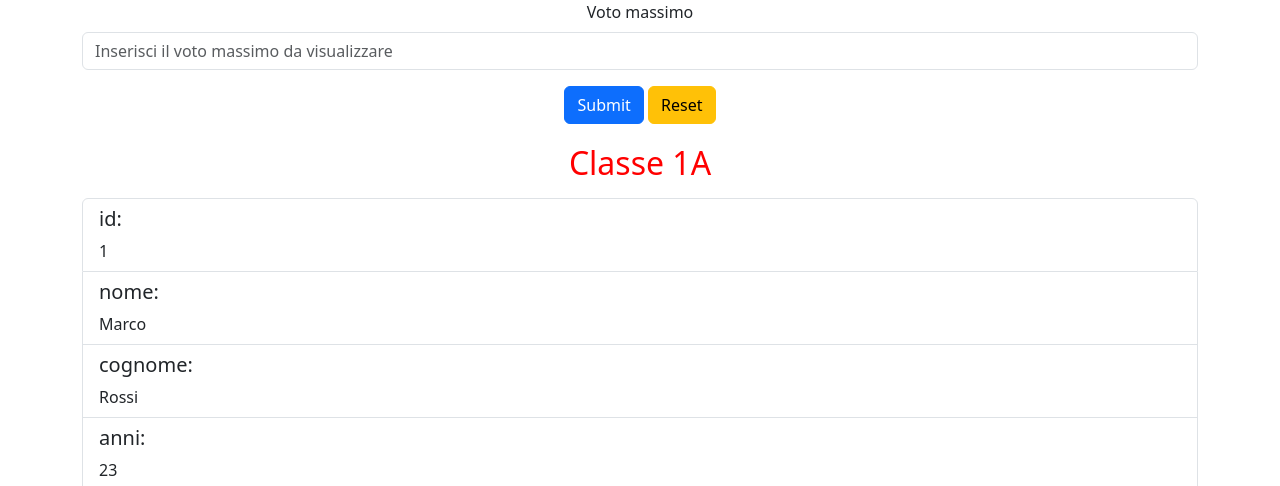
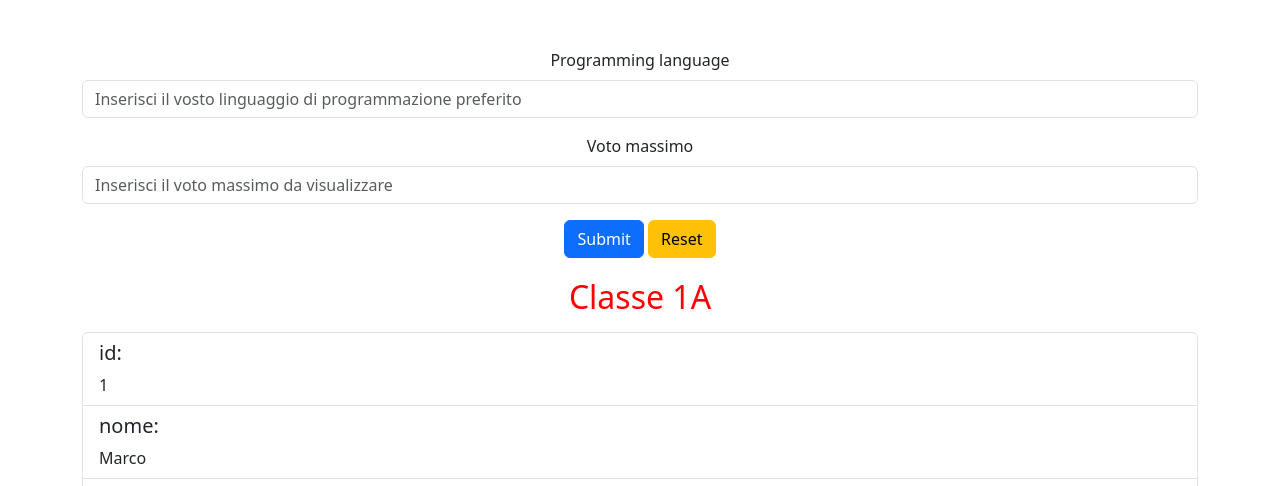
Before and after one commit to Tommaso-Panarotto/php-snacks-b1, a PHP site: page /snack4.php in a window 1280 px wide. Shown: the top 486 px of the page. Run offline with PHP 8.4, Linux system fonts and the light colour scheme.

Commit message:
end exercise

```diff
--- a/snack-4/snack4.php
+++ b/snack-4/snack4.php
@@ -253,7 +253,7 @@ foreach ($classi as $key => $classe) {
 */
 
 
-if (isset($_GET["Vote"]) && $_GET["Vote"] !== '') {
+if (isset($_GET["Vote"]) && $_GET["Vote"] !== '' && ($_GET["Vote"] >= 0 && $_GET["Vote"] <= 10)) {
     foreach ($classi as $key => $classe) {
         $lessqoutes[$key] = [];
         foreach ($classe as $studente) {
@@ -264,6 +264,19 @@ if (isset($_GET["Vote"]) && $_GET["Vote"] !== '') {
     }
 } else {
     $lessqoutes = $classi;
+};
+
+if (isset($_GET["Language"]) && $_GET["Language"] !== '') {
+    foreach ($lessqoutes as $key => $classe) {
+        $language[$key] = [];
+        foreach ($classe as $studente) {
+            if (strtolower($studente["linguaggio_preferito"]) == strtolower($_GET["Language"])) {
+                array_push($language[$key], $studente);
+            }
+        }
+    }
+} else {
+    $language = $lessqoutes;
 };
 
 ?>
@@ -285,15 +298,19 @@ if (isset($_GET["Vote"]) && $_GET["Vote"] !== '') {
 <body>
     <main>
         <div class="container">
-            <div class="vote">
+            <div class="vote pt-5">
                 <form class="text-center" action="snack4.php" method="GET">
+                    <div class="mb-3">
+                        <label for="language" class="form-label">Programming language</label>
+                        <input type="text" class="form-control" id="language" name="Language" placeholder="Inserisci il vosto linguaggio di programmazione preferito">
+                    </div>
                     <label for="vote" class="form-label">Voto massimo</label>
                     <input type="number" class="form-control" id="vote" name="Vote" placeholder="Inserisci il voto massimo da visualizzare" min="0" max="10">
                     <button type="submit" class="btn btn-primary mt-3">Submit</button>
                     <button type="submit" class="btn btn-primary btn-warning mt-3">Reset</button>
                 </form>
             </div>
-            <?php foreach ($lessqoutes as $key => $classe) { ?>
+            <?php foreach ($language as $key => $classe) { ?>
                 <h2><?= $key ?></h2>
                 <?php foreach ($classe as $studente) { ?>
                     <ul class="list-group my-3">
```
